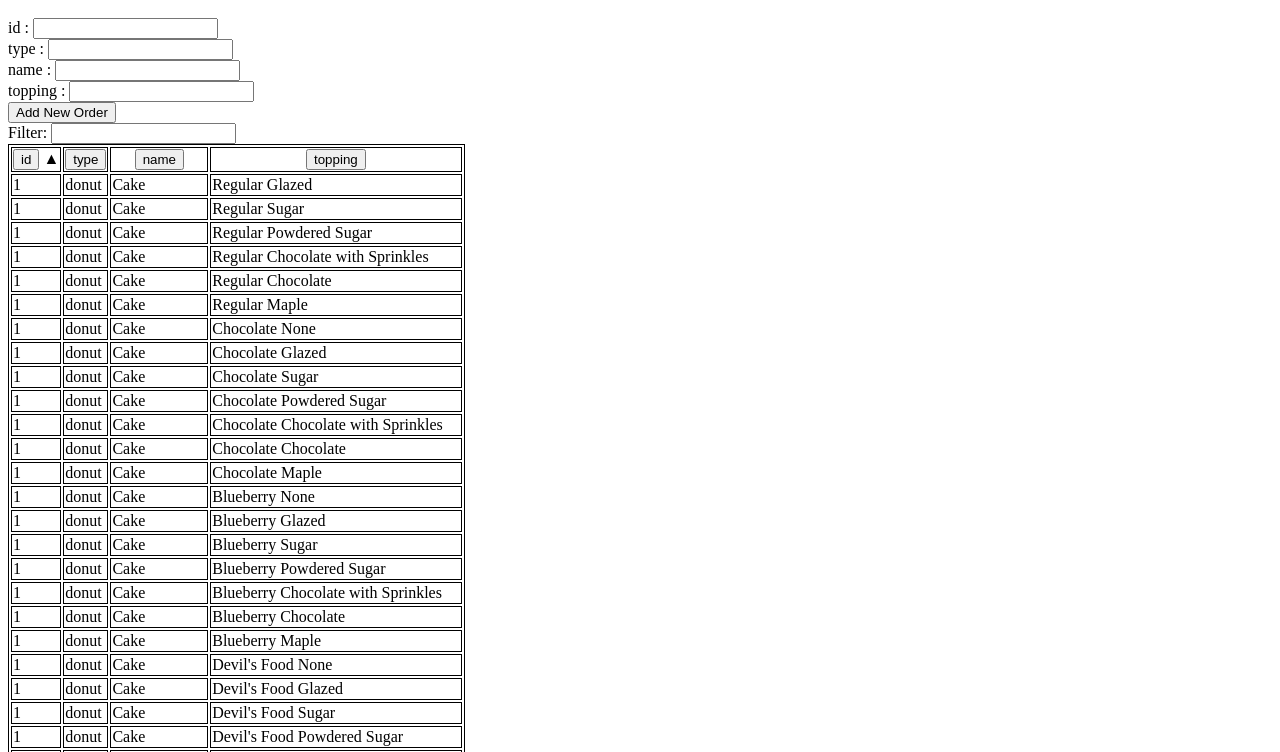
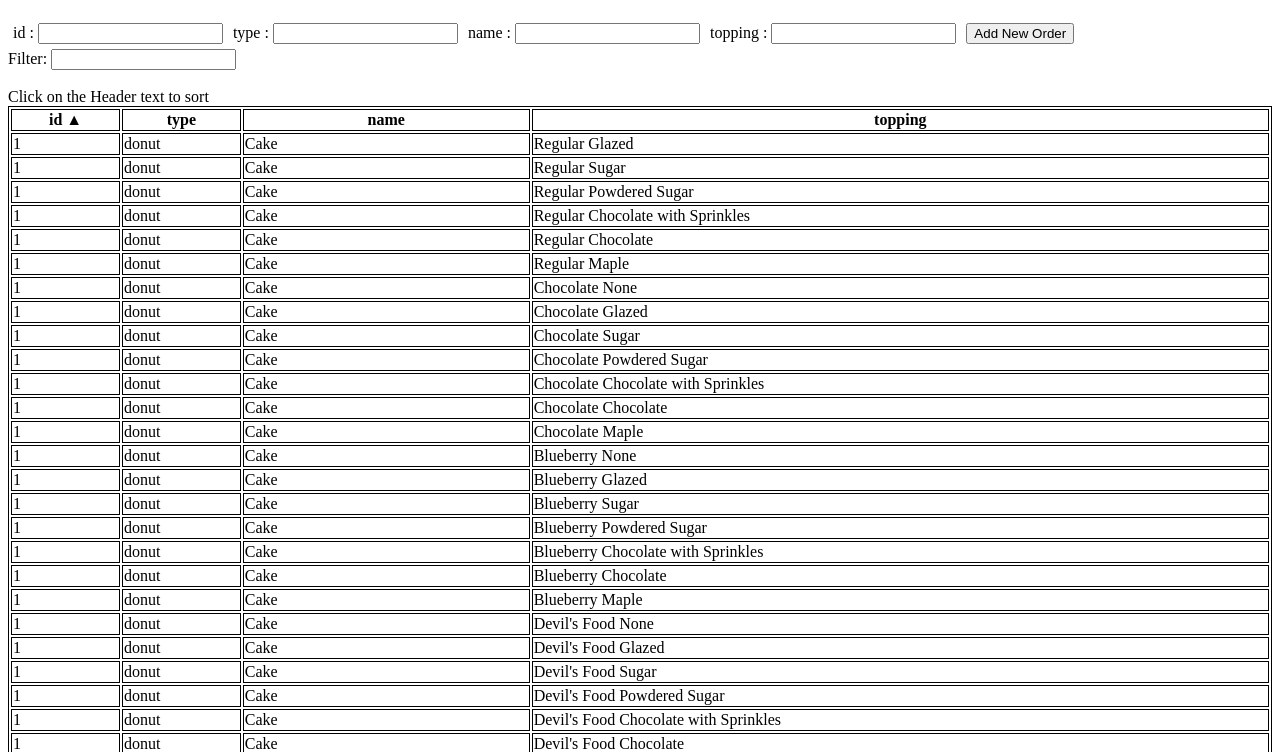
Before and after one commit to LWWenz/Megaport-Technical-Coding-Activities-01-2022, a plain HTML site: page Megaport/index.html in a window 1280 px wide. Shown: the part 48-800 px from the top of the page. Drawn offline with nearby package versions, Linux system fonts and the light colour scheme.

Commit message:
Activity 1: Added checks for empty strings before allowing input to table.
UI:
Updated UI

```diff
--- a/Megaport/index.html
+++ b/Megaport/index.html
@@ -18,32 +18,37 @@
    .sortorder.reverse:after {
       content: '\25bc';
    }
+
    .mainDiv {
       width: 100%;
    }
 </style>
 
 <body>
-   <div ng-controller="ctrl" class="mainDiv">
+   <div ng-controller="ctrl" class="mainDiv" style="float: none;">
 
       <div>
          <h1>Activity 1</h1>
          <div>
-            <div ng-repeat="type in columnTypes">
+            <div ng-repeat="type in columnTypes" style="float: left; margin:5px;">
                <span>{{type}} :</span>
                <input type="text" ng-model="newTableRow[type]">
             </div>
-            <button ng-click="addNewOrder()">Add New Order</button>
+            <div style="float:left; margin:5px;">
+               <button ng-click="addNewOrder()">Add New Order</button>
+            </div>
          </div>
-         <div>
+         <div style="float:none; clear:both;">
             <span>Filter: </span>
             <input type="text" name="filterInput" ng-model="filterRule">
             <br>
          </div>
-         <table>
+         <br>
+         <span>Click on the Header text to sort</span>
+         <table width="100%">
             <tr>
-               <th ng-repeat="type in columnTypes">
-                  <button ng-click="sortBy(type)">{{type}}</button>
+               <th ng-repeat="type in columnTypes" ng-click="sortBy(type)">
+                  <span>{{type}}</span>
                   <span class="sortorder" ng-show="propertyName === type" ng-class="{reverse: reverse}"></span>
                </th>
             </tr>
--- a/Megaport/javascript/index.js
+++ b/Megaport/javascript/index.js
@@ -344,6 +344,9 @@
     }
 
     $scope.addNewOrder = () => {
+        if(!$scope.newTableRow.id || !$scope.newTableRow.type|| !$scope.newTableRow.name || !$scope.newTableRow.topping) {
+            return;
+        }
         $scope.newTableRow.id = parseInt($scope.newTableRow.id);
         $scope.tableOne.push($scope.newTableRow);
         resetNewArea();
```
